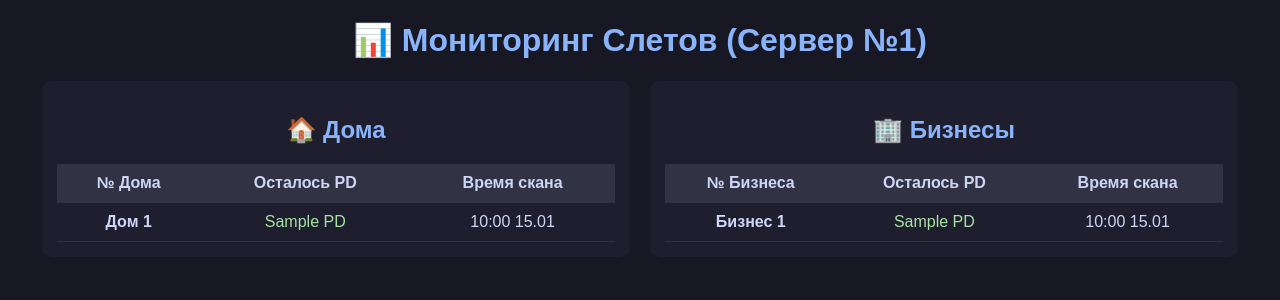
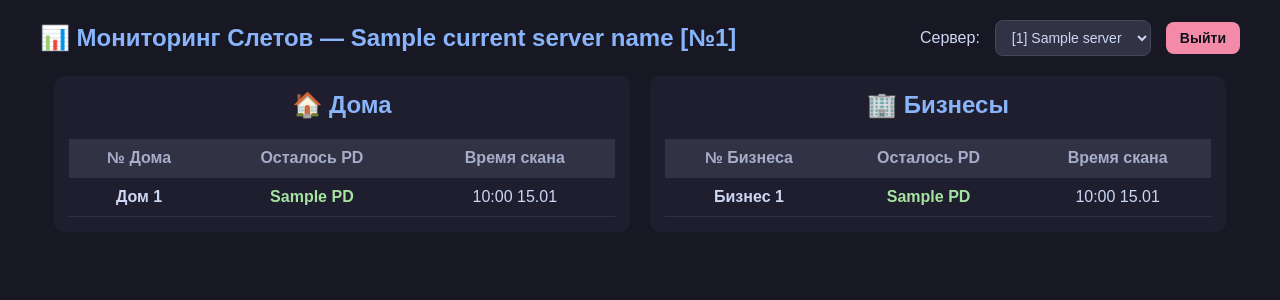
Before and after one commit to kirillkaspals/slet, a FastAPI app: template templates/index.html in a window 1280 px wide. Shown: the top 300 px of the page. Run offline with FastAPI, Linux system fonts and the light colour scheme; the template is opened without the code that fills it: most values are stand-ins (such as "Sample title", 1, 10 or a date in 2020); some libraries are stand-ins or nearby versions.

Commit message:
Update index.html

```diff
--- a/templates/index.html
+++ b/templates/index.html
@@ -2,61 +2,106 @@
 <html lang="ru">
 <head>
     <meta charset="UTF-8">
+    <meta name="viewport" content="width=device-width, initial-scale=1.0">
     <title>Мониторинг Слетов Arizona RP</title>
     <style>
         body { font-family: Arial, sans-serif; background-color: #181825; color: #cdd6f4; margin: 20px; }
-        h1, h2 { text-align: center; color: #89b4fa; }
-        .grid { display: flex; gap: 20px; justify-content: center; flex-wrap: wrap; }
-        .card { background: #1e1e2e; padding: 15px; border-radius: 10px; width: 45%; min-width: 320px; }
+        .header-container { display: flex; justify-content: space-between; align-items: center; max-width: 1200px; margin: 0 auto 20px auto; flex-wrap: wrap; gap: 15px; }
+        h1 { margin: 0; color: #89b4fa; font-size: 24px; }
+        .controls { display: flex; align-items: center; gap: 15px; }
+        select { background-color: #313244; color: #cdd6f4; border: 1px solid #45475a; border-radius: 8px; padding: 8px 12px; font-size: 14px; cursor: pointer; outline: none; }
+        select:focus { border-color: #89b4fa; }
+        .logout-btn { background-color: #f38ba8; color: #11111b; text-decoration: none; padding: 8px 14px; border-radius: 8px; font-weight: bold; font-size: 14px; transition: 0.2s; }
+        .logout-btn:hover { background-color: #eba0ac; }
+        .grid { display: flex; gap: 20px; justify-content: center; flex-wrap: wrap; max-width: 1200px; margin: 0 auto; }
+        .card { background: #1e1e2e; padding: 15px; border-radius: 10px; width: 48%; min-width: 320px; box-sizing: border-box; }
+        h2 { text-align: center; color: #89b4fa; margin-top: 0; }
         table { width: 100%; border-collapse: collapse; margin-top: 10px; }
         th, td { padding: 10px; text-align: center; border-bottom: 1px solid #313244; }
-        th { background-color: #313244; }
+        th { background-color: #313244; color: #a6adc8; }
         .danger { color: #f38ba8; font-weight: bold; }
-        .warning { color: #f9e2af; }
-        .ok { color: #a6e3a1; }
+        .warning { color: #f9e2af; font-weight: bold; }
+        .ok { color: #a6e3a1; font-weight: bold; }
     </style>
 </head>
 <body>
-    <h1>📊 Мониторинг Слетов (Сервер №{{ server_id }})</h1>
+
+    <div class="header-container">
+        <h1>📊 Мониторинг Слетов — {{ current_server_name }} [№{{ server_id }}]</h1>
+
+        <div class="controls">
+            <label for="server-select">Сервер:</label>
+            <select id="server-select" onchange="location = '?server_id=' + this.value;">
+                {% for sid, sname in servers.items() %}
+                    <option value="{{ sid }}" {% if sid == server_id %}selected{% endif %}>
+                        [{{ sid }}] {{ sname }}
+                    </option>
+                {% endfor %}
+            </select>
+
+            <a href="/logout" class="logout-btn">Выйти</a>
+        </div>
+    </div>
+
     <div class="grid">
+        <!-- Таблица домов -->
         <div class="card">
             <h2>🏠 Дома</h2>
             <table>
                 <thead>
-                    <tr><th>№ Дома</th><th>Осталось PD</th><th>Время скана</th></tr>
+                    <tr>
+                        <th>№ Дома</th>
+                        <th>Осталось PD</th>
+                        <th>Время скана</th>
+                    </tr>
                 </thead>
                 <tbody>
                     {% for item in houses %}
                     <tr>
                         <td><b>Дом {{ item.house_id }}</b></td>
-                        <td class="{% if item.paydays_left <= 3 %}danger{% elif item.paydays_left <= 8 %}warning{% else %}ok{% endif %}">{{ item.paydays_left }} PD</td>
+                        <td class="{% if item.paydays_left <= 3 %}danger{% elif item.paydays_left <= 8 %}warning{% else %}ok{% endif %}">
+                            {{ item.paydays_left }} PD
+                        </td>
                         <td>{{ item.scanned_at.strftime('%H:%M %d.%m') }}</td>
                     </tr>
                     {% else %}
-                    <tr><td colspan="3">Нет данных</td></tr>
+                    <tr>
+                        <td colspan="3">Нет данных</td>
+                    </tr>
                     {% endfor %}
                 </tbody>
             </table>
         </div>
+
+        <!-- Таблица бизнесов -->
         <div class="card">
             <h2>🏢 Бизнесы</h2>
             <table>
                 <thead>
-                    <tr><th>№ Бизнеса</th><th>Осталось PD</th><th>Время скана</th></tr>
+                    <tr>
+                        <th>№ Бизнеса</th>
+                        <th>Осталось PD</th>
+                        <th>Время скана</th>
+                    </tr>
                 </thead>
                 <tbody>
                     {% for item in bizs %}
                     <tr>
                         <td><b>Бизнес {{ item.biz_id }}</b></td>
-                        <td class="{% if item.paydays_left <= 3 %}danger{% elif item.paydays_left <= 8 %}warning{% else %}ok{% endif %}">{{ item.paydays_left }} PD</td>
+                        <td class="{% if item.paydays_left <= 3 %}danger{% elif item.paydays_left <= 8 %}warning{% else %}ok{% endif %}">
+                            {{ item.paydays_left }} PD
+                        </td>
                         <td>{{ item.scanned_at.strftime('%H:%M %d.%m') }}</td>
                     </tr>
                     {% else %}
-                    <tr><td colspan="3">Нет данных</td></tr>
+                    <tr>
+                        <td colspan="3">Нет данных</td>
+                    </tr>
                     {% endfor %}
                 </tbody>
             </table>
         </div>
     </div>
+
 </body>
 </html>
```
